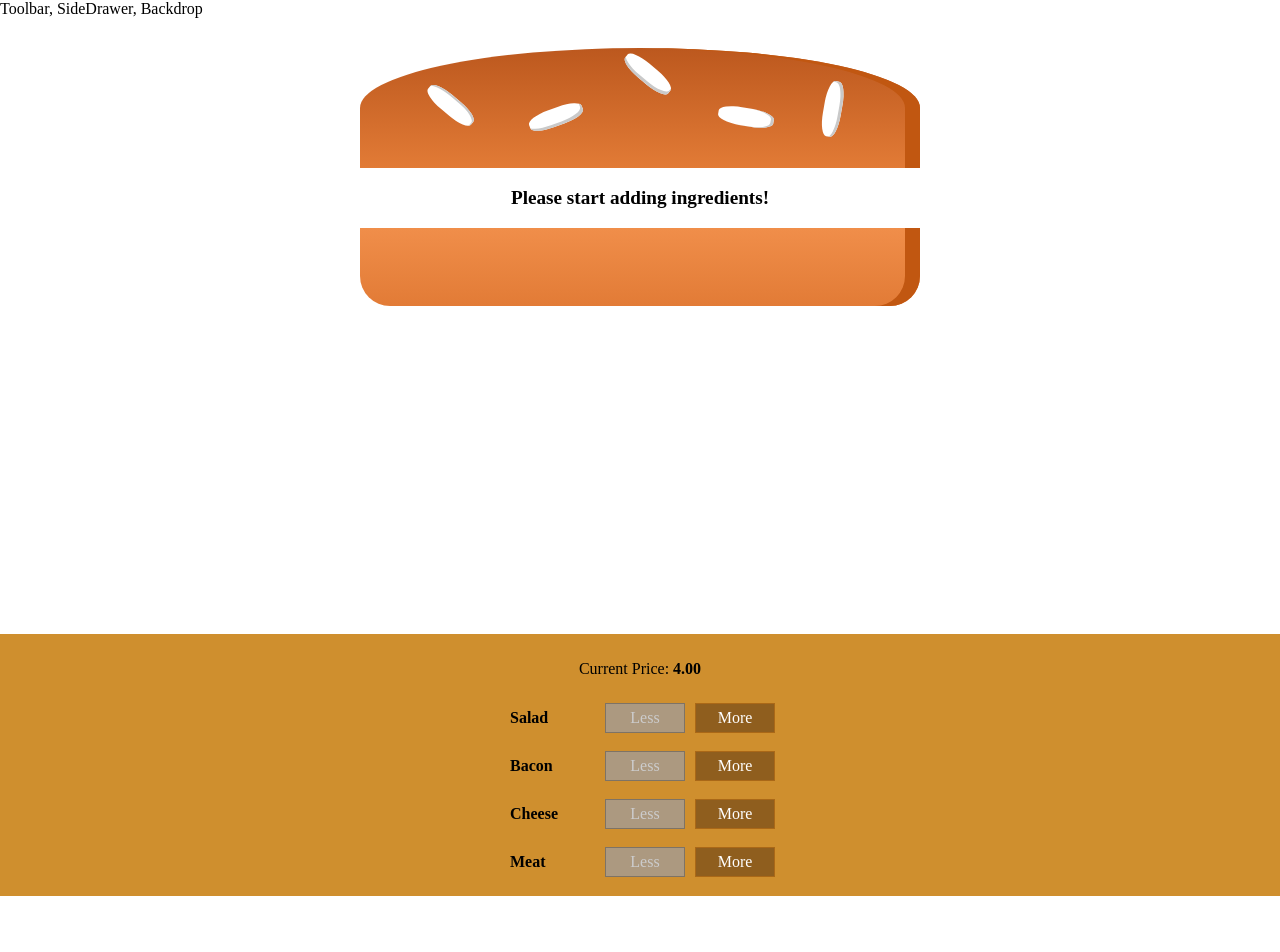
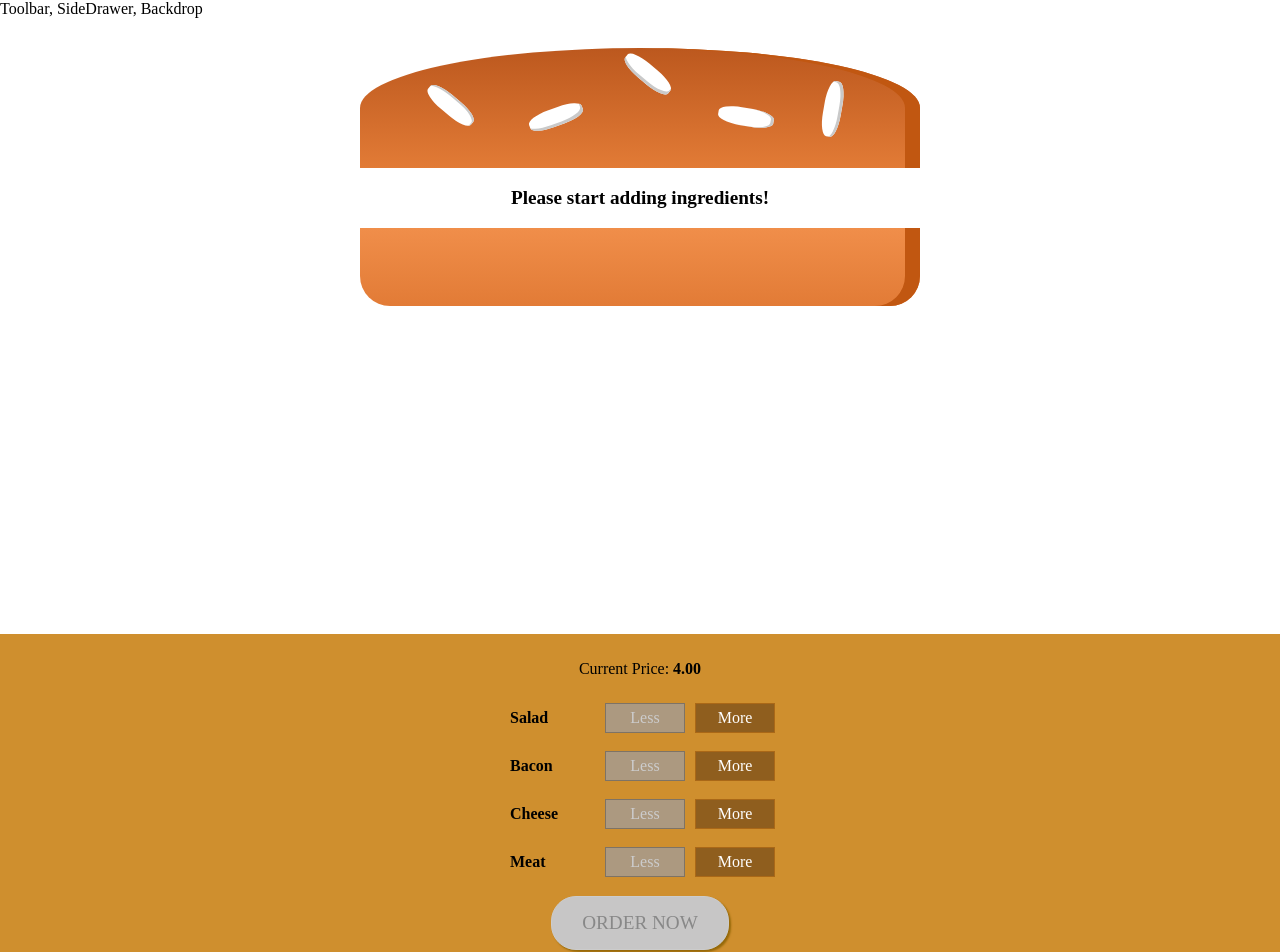
Before and after one commit to OlushesiToheeb/Burger-Builder, a React (Create React App) app: page / in a window 1280 px wide. Shown: the top 952 px of the page. Before the commit the page ends 896 px from the top, so only its background shows below. Built offline with nearby package versions, Linux system fonts and the light colour scheme; a web font is replaced by a local one.

Commit message:
horse: Ft: added an order button

```diff
--- a/src/components/Burger/BuildControls/BuildControl/BuildControl.js
+++ b/src/components/Burger/BuildControls/BuildControl/BuildControl.js
@@ -10,7 +10,8 @@
             disabled={props.disabled}>Less</button>
         <button
             className="More"
-            onClick={props.added}>More</button>
+            onClick={props.added}
+            >More</button>
     </div>
 )
 
--- a/src/components/Burger/BuildControls/BuildControls.css
+++ b/src/components/Burger/BuildControls/BuildControls.css
@@ -8,3 +8,47 @@
     margin:auto;
     padding: 10px 0;
 }
+
+
+.OrderButton {
+    background-color: #c65353;
+    outline: none;
+    cursor: pointer;
+    border: 1px solid #c65353;
+    border-radius:25px;
+    color: #fff;
+    font-family: inherit;
+    font-size: 1.2em;
+    padding: 15px 30px;
+    box-shadow: 2px 2px 2px #966909;
+    margin-top:10px;
+}
+
+.OrderButton:hover, .OrderButton:active {
+    background-color: #a24040;
+    border: 1px solid #a24040;
+    color: #fff;
+}
+
+.OrderButton:disabled {
+    background-color: #C7C6C6;
+    cursor: not-allowed;
+    border: 1px solid #ccc;
+    color: #888888;
+}
+
+.OrderButton:not(:disabled) {
+    animation: enable 0.3s linear;
+}
+
+@keyframes enable {
+    0% {
+        transform: scale(1);
+    }
+    60% {
+        transform: scale(1.1);
+    }
+    100% {
+        transform: scale(1);
+    }
+}
--- a/src/components/Burger/BuildControls/BuildControls.js
+++ b/src/components/Burger/BuildControls/BuildControls.js
@@ -19,8 +19,11 @@
                 label={ctrl.label}
                 added={() => props.ingredientAdded(ctrl.type)}
                 deducted={() => props.ingredientDeducted(ctrl.type)}
-                disabled={props.disabled [ctrl.type]}/>
+                disabled={props.disabled[ctrl.type]}/>
         ))}
+        <button
+            className="OrderButton"
+            disabled = {!props.purchasable}>ORDER NOW</button>
     </div>
 )
 
--- a/src/containers/BurgerBuilder/BurgerBuilder.js
+++ b/src/containers/BurgerBuilder/BurgerBuilder.js
@@ -21,7 +21,20 @@
             cheese:0,
             meat:0
         },
-        totalPrice: 4
+        totalPrice: 4,
+        purchasable: false
+    }
+
+    updatePurchaseState(ingredients){
+        const sum = Object.keys(ingredients)
+        .map(igKey => {
+            return ingredients[igKey]
+        })
+        .reduce((sum, el) => {
+            return sum + el;
+        }, 0)
+
+        this.setState({purchasable : sum > 0})
     }
 
     addIngredientHandler = (type) => {
@@ -35,6 +48,7 @@
         const oldPrice = this.state.totalPrice;
         const newPrice = oldPrice + priceAddition;
         this.setState({totalPrice : newPrice, ingredients:updatedIngredients})
+        this.updatePurchaseState(updatedIngredients);
     }
 
     removeIngredientHandler = (type) => {
@@ -52,6 +66,7 @@
         const oldPrice = this.state.totalPrice;
         const newPrice = oldPrice - priceDeduction;
         this.setState({totalPrice : newPrice, ingredients:updatedIngredients})
+        this.updatePurchaseState(updatedIngredients);
     }
 
     render(){
@@ -70,6 +85,7 @@
                     ingredientAdded={this.addIngredientHandler}
                     ingredientDeducted={this.removeIngredientHandler}
                     disabled={disabledInfo}
+                    purchasable={this.state.purchasable}
                     price={this.state.totalPrice}/>
             </Body>
         )
```
